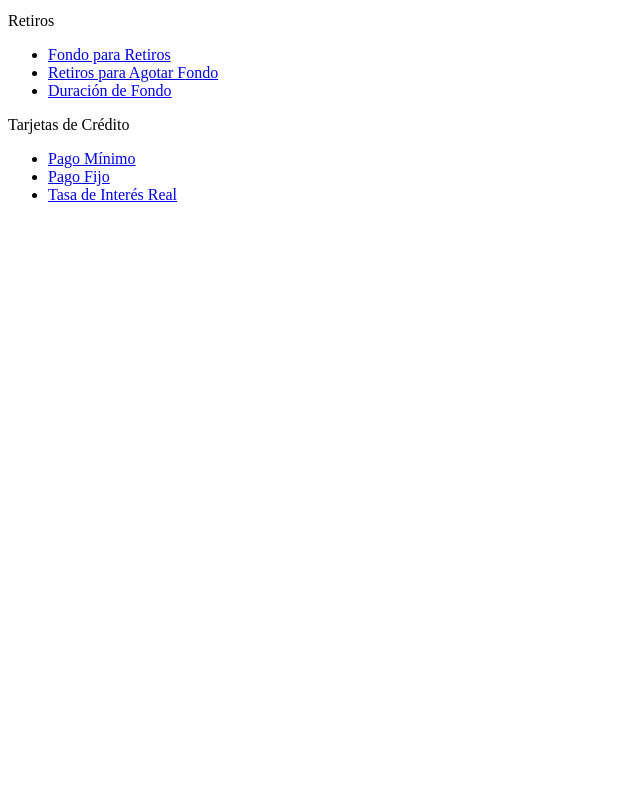
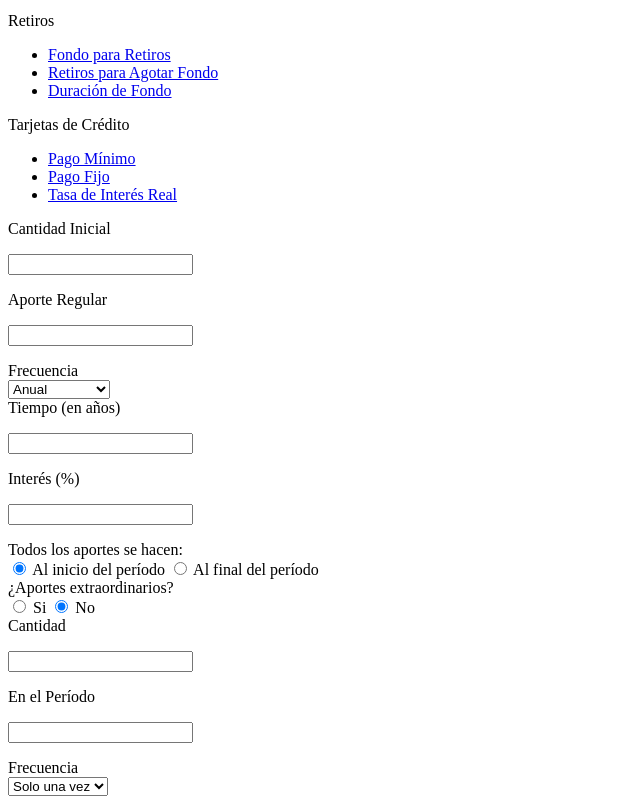
Before and after one commit to wanderindev/financial-calculator-frontend, a web app: file src/index.html in a window 1280 px wide. Shown: the part 704-1508 px from the top of the page, without its empty margins (0-640 px from the left). Before the commit the page ends 906 px from the top, so only its background shows below. Run offline with its HTML, style and script files only (its server is not run), Linux system fonts and the light colour scheme; some libraries are stand-ins or nearby versions.

Commit message:
feat: Add form for calculator 1

```diff
--- a/src/index.html
+++ b/src/index.html
@@ -10,6 +10,7 @@
 </head>
 <body>
 <div class="container">
+    <!-- Navbar start -->
     <nav class="navbar" role="navigation" aria-label="main navigation">
         <div class="navbar-brand">
             <a class="navbar-item" href="https://anafeliu.com" title="Inicio">
@@ -55,10 +56,18 @@
             </div>
         </div>
     </nav>
+    <!-- Navbar ends -->
 </div>
-<section class="section cf-section is-hidden-touch">
+<section class="section cf-section">
+
+    <!-- Container start -->
     <div class="container">
-        <aside class="menu">
+
+        <!-- Content start -->
+        <div class="columns is-multiline">
+
+            <!-- Side menu starts -->
+            <aside class="menu is-hidden-touch column is-narrow">
                 <p class="menu-label">Ahorros</p>
                 <ul class="menu-list">
                     <li><a class="cf-menu-item" href="#">Calculadora de Ahorros</a></li>
@@ -86,7 +95,193 @@
                     <li><a class="cf-menu-item" href="#">Tasa de Interés Real</a></li>
                 </ul>
             </aside>
+            <!-- Side menu ends -->
+
+            <!-- Form starts -->
+            <div class="column is-12-tablet is-3-desktop is-3-widescreen">
+                <div class="field is-horizontal">
+                    <div class="field-label is-small">
+                        <label class="label cf-field-label">Cantidad Inicial</label>
                     </div>
+                    <div class="field-body">
+                        <div class="field">
+                            <p class="control">
+                                <input id="ini-dep" class="input is-small" type="text" placeholder="">
+                            </p>
+                        </div>
+                    </div>
+                </div>
+
+                <div class="field is-horizontal">
+                    <div class="field-label is-small">
+                        <label class="label cf-field-label">Aporte Regular</label>
+                    </div>
+                    <div class="field-body">
+                        <div class="field">
+                            <p class="control">
+                                <input id="reg-dep" class="input is-small" type="text" placeholder="">
+                            </p>
+                        </div>
+                    </div>
+                </div>
+
+                <div class="field is-horizontal">
+                    <div class="field-label is-small">
+                        <label class="label cf-field-label">Frecuencia</label>
+                    </div>
+                    <div class="field-body">
+                        <div class="field">
+                            <div class="control">
+                                <div class="select is-small is-fullwidth">
+                                    <!--suppress HtmlFormInputWithoutLabel -->
+                                    <select id="freq">
+                                        <option value="1">Anual</option>
+                                        <option value="2">Semi-anual</option>
+                                        <option value="3">Cuatrimestral</option>
+                                        <option value="6">Bimestral</option>
+                                        <option value="12">Mensual</option>
+                                        <option value="24">Quincenal</option>
+                                        <option value="26">Bi-semanal</option>
+                                        <option value="52">Semanal</option>
+                                        <option value="364">Diario</option>
+                                    </select>
+                                </div>
+                            </div>
+                        </div>
+                    </div>
+                </div>
+
+                <div class="field is-horizontal">
+                    <div class="field-label is-small">
+                        <label class="label cf-field-label">Tiempo (en años)</label>
+                    </div>
+                    <div class="field-body">
+                        <div class="field">
+                            <p class="control">
+                                <input id="number-of-years" class="input is-small" type="text" placeholder="">
+                            </p>
+                        </div>
+                    </div>
+                </div>
+
+                <div class="field is-horizontal">
+                    <div class="field-label is-small">
+                        <label class="label cf-field-label">Interés (%)</label>
+                    </div>
+                    <div class="field-body">
+                        <div class="field">
+                            <p class="control">
+                                <input id="rate" class="input is-small" type="text" placeholder="">
+                            </p>
+                        </div>
+                    </div>
+                </div>
+
+                <div class="field">
+                    <div class="field-label is-small">
+                        <label class="label cf-field-label cf-rb">Todos los aportes se hacen:</label>
+                    </div>
+                    <div class="field-body">
+                        <div class="field">
+                            <div class="control">
+                                <label class="radio">
+                                    <input type="radio" value="0" name="dep-when" checked>
+                                    <span class="radio-text">Al inicio del período</span>
+                                </label>
+                                <label class="radio">
+                                    <input type="radio" value="1" name="dep-when">
+                                    <span class="radio-text">Al final del período</span>
+                                </label>
+                            </div>
+                        </div>
+                    </div>
+                </div>
+
+                <div class="field">
+                    <div class="field-label is-small">
+                        <label class="label cf-field-label cf-rb">¿Aportes extraordinarios?</label>
+                    </div>
+                    <div class="field-body">
+                        <div class="field">
+                            <div class="control">
+                                <label class="radio">
+                                    <input type="radio" value="1" name="extra-d">
+                                    <span class="radio-text">Si</span>
+                                </label>
+                                <label class="radio">
+                                    <input type="radio" value="0" name="extra-d" checked>
+                                    <span class="radio-text">No</span>
+                                </label>
+                            </div>
+                        </div>
+                    </div>
+                </div>
+
+                <div class="field is-horizontal">
+                    <div class="field-label is-small">
+                        <label class="label cf-field-label">Cantidad</label>
+                    </div>
+                    <div class="field-body">
+                        <div class="field">
+                            <p class="control">
+                                <input id="extra-dep" class="input is-small" type="text" placeholder="">
+                            </p>
+                        </div>
+                    </div>
+                </div>
+
+                <div class="field is-horizontal">
+                    <div class="field-label is-small">
+                        <label class="label cf-field-label">En el Período</label>
+                    </div>
+                    <div class="field-body">
+                        <div class="field">
+                            <p class="control">
+                                <input id="extra-dep-start" class="input is-small" type="text" placeholder="">
+                            </p>
+                        </div>
+                    </div>
+                </div>
+
+                <div class="field is-horizontal">
+                    <div class="field-label is-small">
+                        <label class="label cf-field-label">Frecuencia</label>
+                    </div>
+                    <div class="field-body">
+                        <div class="field">
+                            <div class="control">
+                                <div class="select is-small is-fullwidth">
+                                    <!--suppress HtmlFormInputWithoutLabel -->
+                                    <select id="extra-dep-f">
+                                        <option value="0">Solo una vez</option>
+                                        <option value="1">Anual</option>
+                                        <option value="12">Mensual</option>
+                                    </select>
+                                </div>
+                            </div>
+                        </div>
+                    </div>
+                </div>
+            </div>
+            <!-- Form ends -->
+
+            <!-- Results starts -->
+            <div class="column is-12-tablet is-4-desktop is-6-widescreen">
+
+            </div>
+            <!-- Results ends -->
+
+            <!-- Table starts -->
+            <div class="column is-12-tablet">
+
+            </div>
+            <!-- Table ends -->
+
+        </div>
+        <!-- Content ends -->
+
+    </div>
+    <!-- Container ends -->
 </section>
 <script src="https://ajax.googleapis.com/ajax/libs/jquery/3.3.1/jquery.min.js"></script>
 <!-- inject:js -->
--- /dev/null
+++ b/src/sass/styles-max-1087.scss
@@ -0,0 +1,6 @@
+@media screen and (max-width: 1087px) {
+    .navbar-menu {
+        box-shadow: 0 1px 1px rgba(10, 10, 10, 0.1);
+
+    }
+}
```
Also changed, not shown: src/sass/styles-min-769.scss (added, +16 -0 lines), src/sass/styles.scss (+18 -1 lines). Lines whose indentation alone changed are shown as unchanged.
